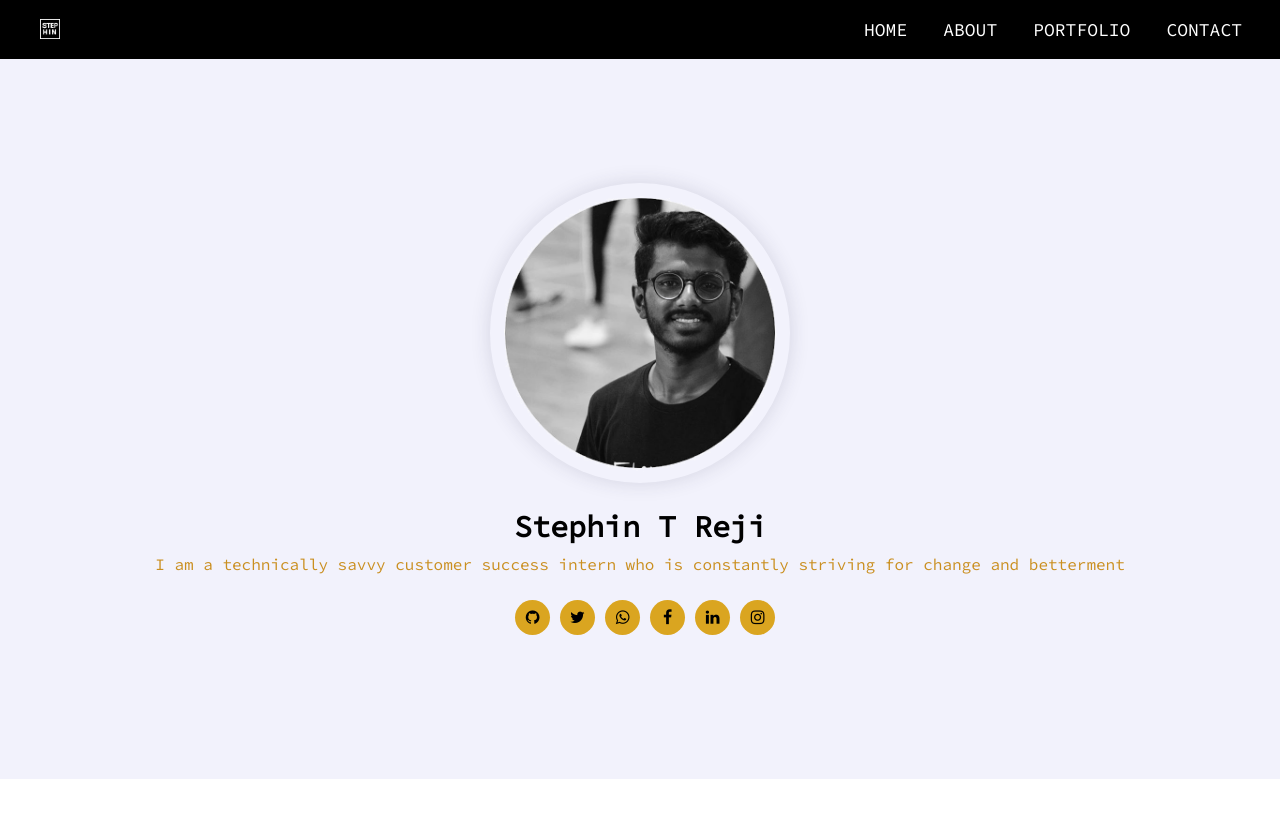
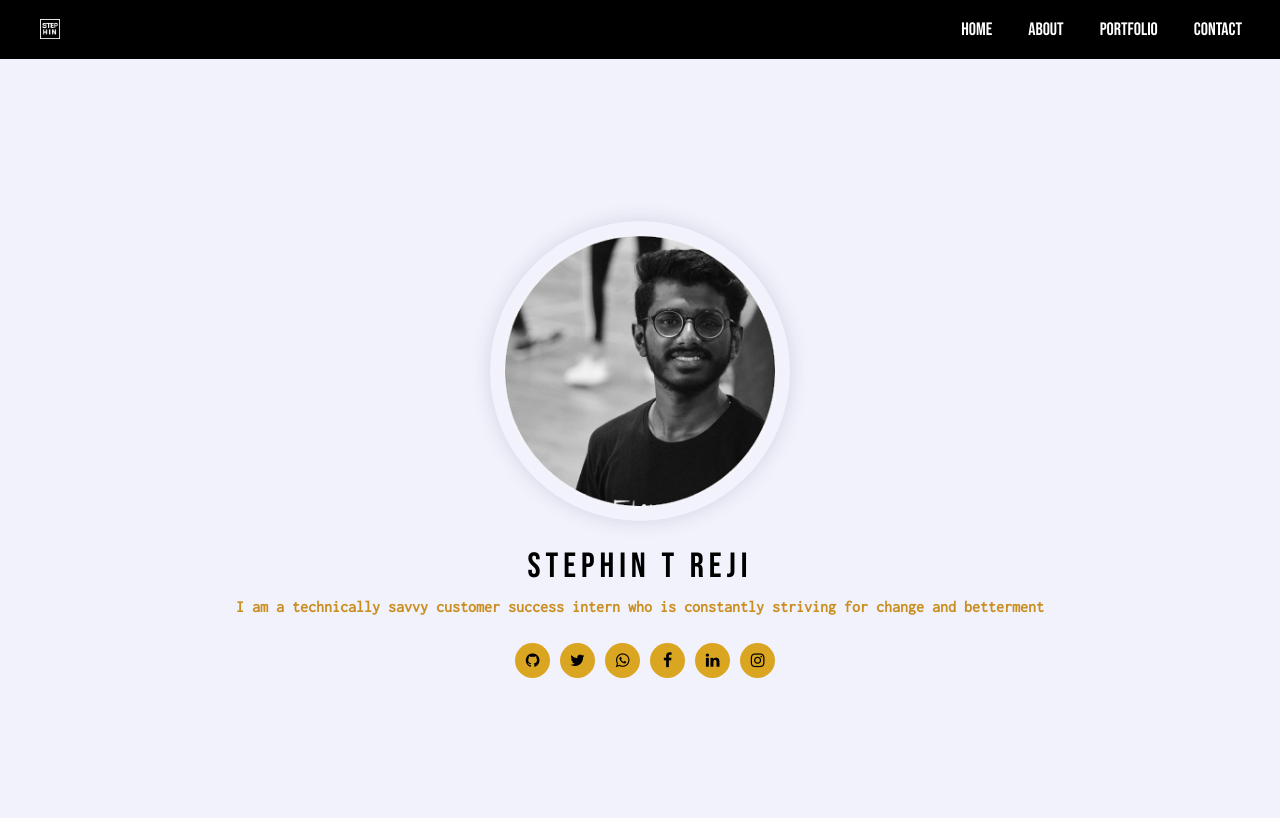
Before and after one commit to stephin007/myportfolio, a React (Create React App) app: page / in a window 1280 px wide. Shown: the top 818 px of the page. Built offline with nearby package versions, Linux system fonts and the light colour scheme.

Commit message:
overhauling the fonts

```diff
--- a/src/css/about.css
+++ b/src/css/about.css
@@ -1,3 +1,6 @@
+@import url('https://fonts.googleapis.com/css2?family=Bebas+Neue&display=swap');
+@import url('https://fonts.googleapis.com/css2?family=Inconsolata&display=swap');
+
 .section .container{
     padding-top: 50px;
     padding-bottom: 70px;
@@ -13,6 +16,8 @@
 .section-title h2{
     font-size: 40px;
     color: goldenrod;
+    font-family: 'Bebas Neue', cursive;
+    letter-spacing: 3px;
     font-weight: 700;
     margin: 0;
     position: relative;
@@ -71,10 +76,12 @@
     font-size: 24px;
     margin-bottom: 15px;
     font-weight: 700;
+    font-family: 'Inconsolata', monospace;
 }
 
 .about .about-content .about-text h3 span{
     color: goldenrod;
+    font-family: 'Inconsolata', monospace;
 }
 
 .about .about-content .about-text p{
@@ -82,4 +89,5 @@
     line-height: 25px;
     color: #86785c;
     margin: 0;
+    font-family: 'Inconsolata', monospace;
 }
--- a/src/css/home.css
+++ b/src/css/home.css
@@ -1,6 +1,9 @@
+@import url('https://fonts.googleapis.com/css2?family=Bebas+Neue&display=swap');
+@import url('https://fonts.googleapis.com/css2?family=Inconsolata&display=swap');
+
 .section{
     background-color: #f2f2fc;
-    min-height: 100vh;
+    min-height: 50vh;
     display: block;
     padding: 0 30px;
 }
@@ -17,7 +20,7 @@
 }
 
 .home{
-    min-height: 90vh;
+    min-height: 100vh;
     display: -ms-flexbox;
     display: flex;
 }
@@ -34,16 +37,19 @@
 }
 
 .home .intro h1{
-    font-size: 30px;
+    font-size: 35px;
     color: black;
-    font-weight: 700;
+    font-weight: 100;
     margin: 20px 0 8px;
+    font-family: 'Bebas Neue', cursive;
+    letter-spacing: 5px;
 }
 
 .home .intro p{
     font-size: 16px;
-    font-weight: 500;
+    font-weight: 600;
     margin: 0;
+    font-family: 'Inconsolata', monospace;
     line-height: 22px;
     color: #ca8f20;
 }
--- a/src/css/index.css
+++ b/src/css/index.css
@@ -1,5 +1,3 @@
-@import url('https://fonts.googleapis.com/css2?family=Source+Code+Pro&display=swap');
-
 
 /* Specific Style for home page */
 *{
@@ -13,7 +11,6 @@
 
 :root {
   font-size: 16px;
-  font-family: 'Source Code Pro', monospace;
   -webkit-tap-highlight-color:  rgba(255, 255, 255, 0);
   --text-primary: #b6b6b6;
   --text-secondary: #ececec;
@@ -32,6 +29,6 @@ body::-webkit-scrollbar-track {
 }
 
 body::-webkit-scrollbar-thumb {
-  background: #6649b8;
+  background: goldenrod;
 }
 /* Custom scrollbar css ends here */
--- a/src/css/navbar.css
+++ b/src/css/navbar.css
@@ -1,3 +1,5 @@
+@import url('https://fonts.googleapis.com/css2?family=Bebas+Neue&display=swap');
+
 *{
     margin: 0px;
     padding: 0px;
@@ -47,6 +49,7 @@ ul li a{
     background: #585858;
     display: block;
     color: #fff;
+    font-family: 'Bebas Neue', cursive;
     padding: 10px;
     text-decoration: none;
     transition: all 0.5s ease;
```
